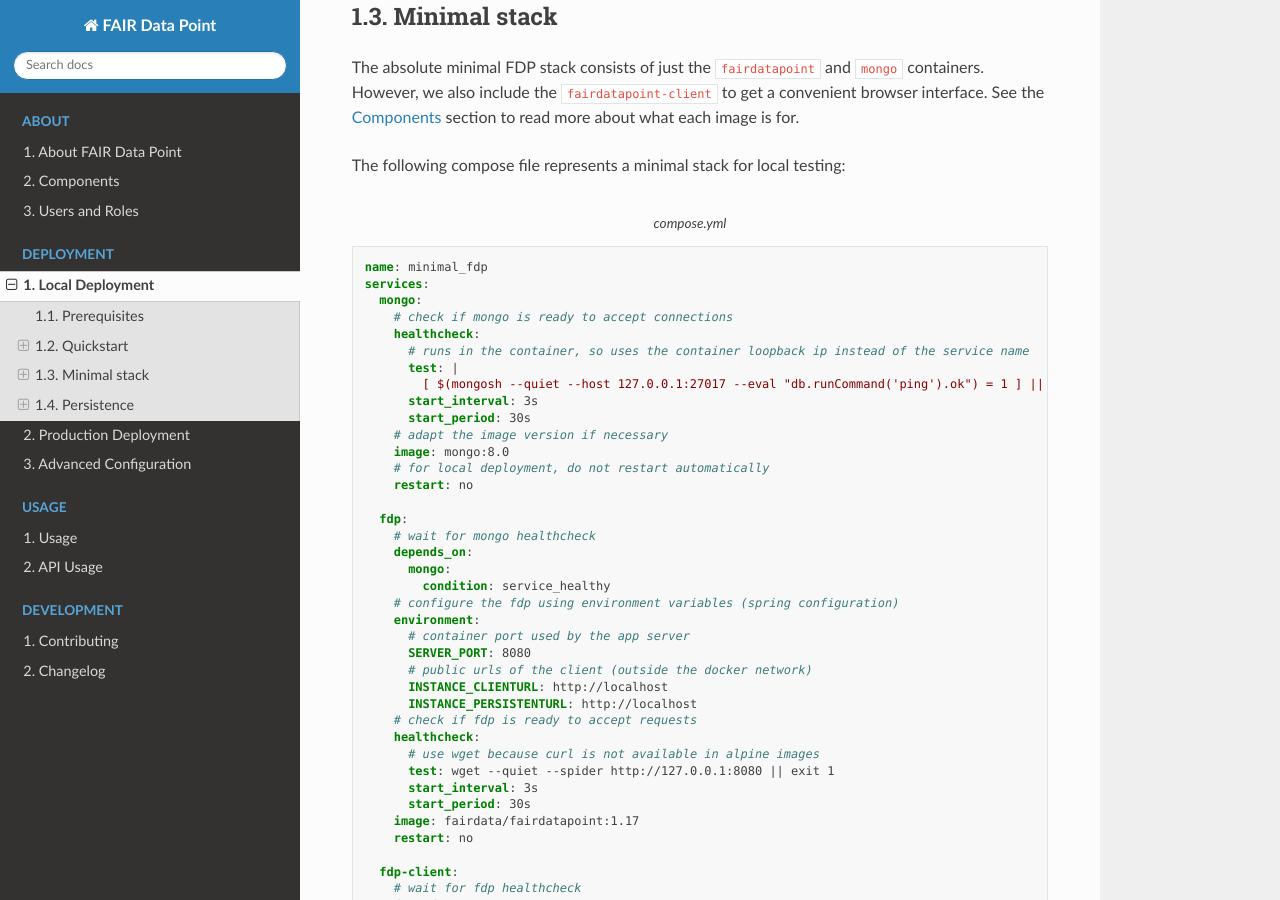
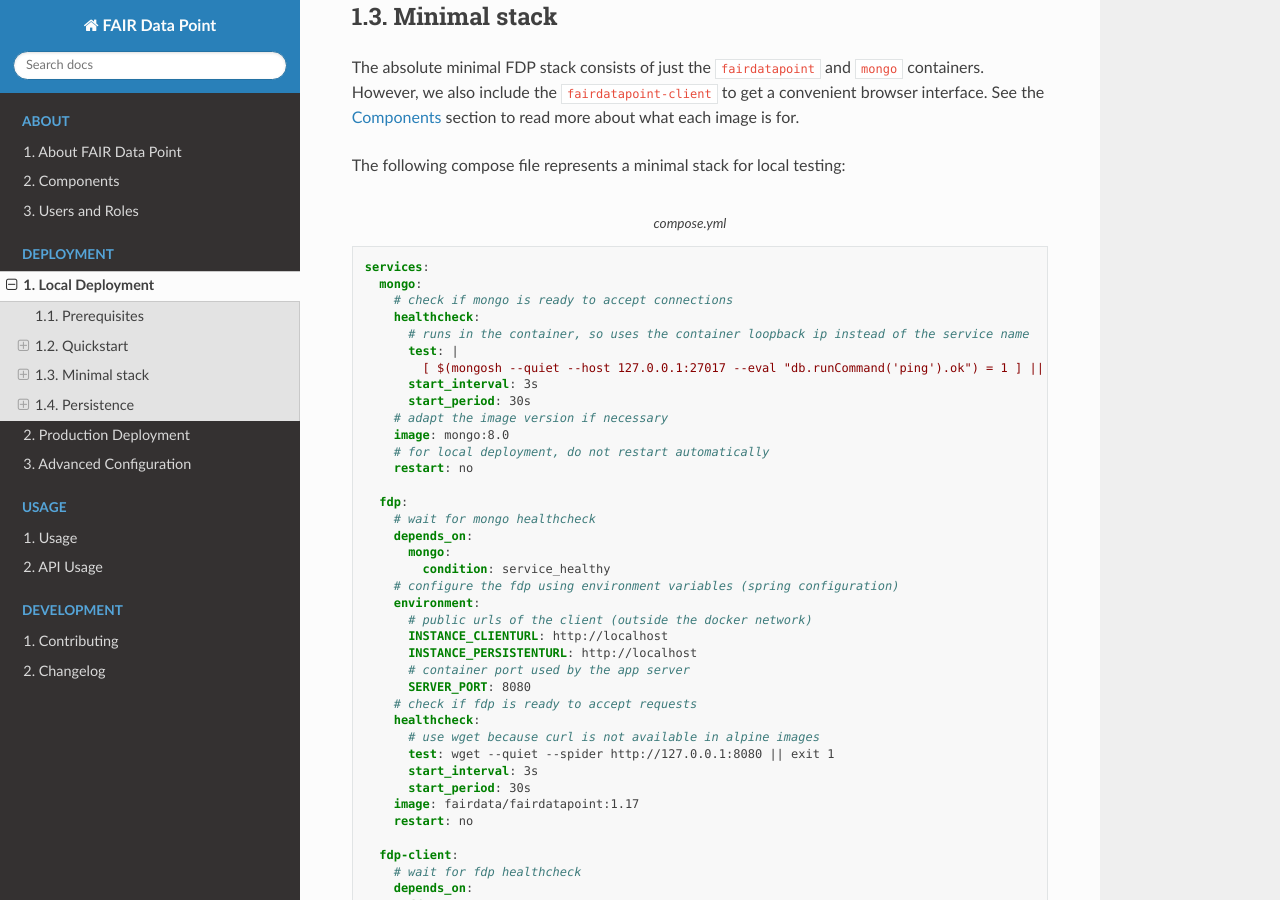
Before and after one commit to FAIRDataTeam/FAIRDataPoint-Docs, a Sphinx documentation site: the page built from docs/deployment/local-deployment.rst, in a window 1280 px wide and 900 px high, scrolled down 2476 px. Built offline with Sphinx 7.4.7 and the Read the Docs theme 3.1.0, drawn with Linux system fonts in a browser that asks for light colours.

Commit message:
remove compose name and reorder

```diff
--- a/docs/deployment/compose.ephemeral.yaml
+++ b/docs/deployment/compose.ephemeral.yaml
@@ -1,4 +1,3 @@
-name: minimal_fdp
 services:
   mongo:
     # check if mongo is ready to accept connections
@@ -20,11 +19,11 @@
         condition: service_healthy
     # configure the fdp using environment variables (spring configuration)
     environment:
-      # container port used by the app server
-      SERVER_PORT: 8080
       # public urls of the client (outside the docker network)
       INSTANCE_CLIENTURL: http://localhost
       INSTANCE_PERSISTENTURL: http://localhost
+      # container port used by the app server
+      SERVER_PORT: 8080
     # check if fdp is ready to accept requests
     healthcheck:
       # use wget because curl is not available in alpine images
```
